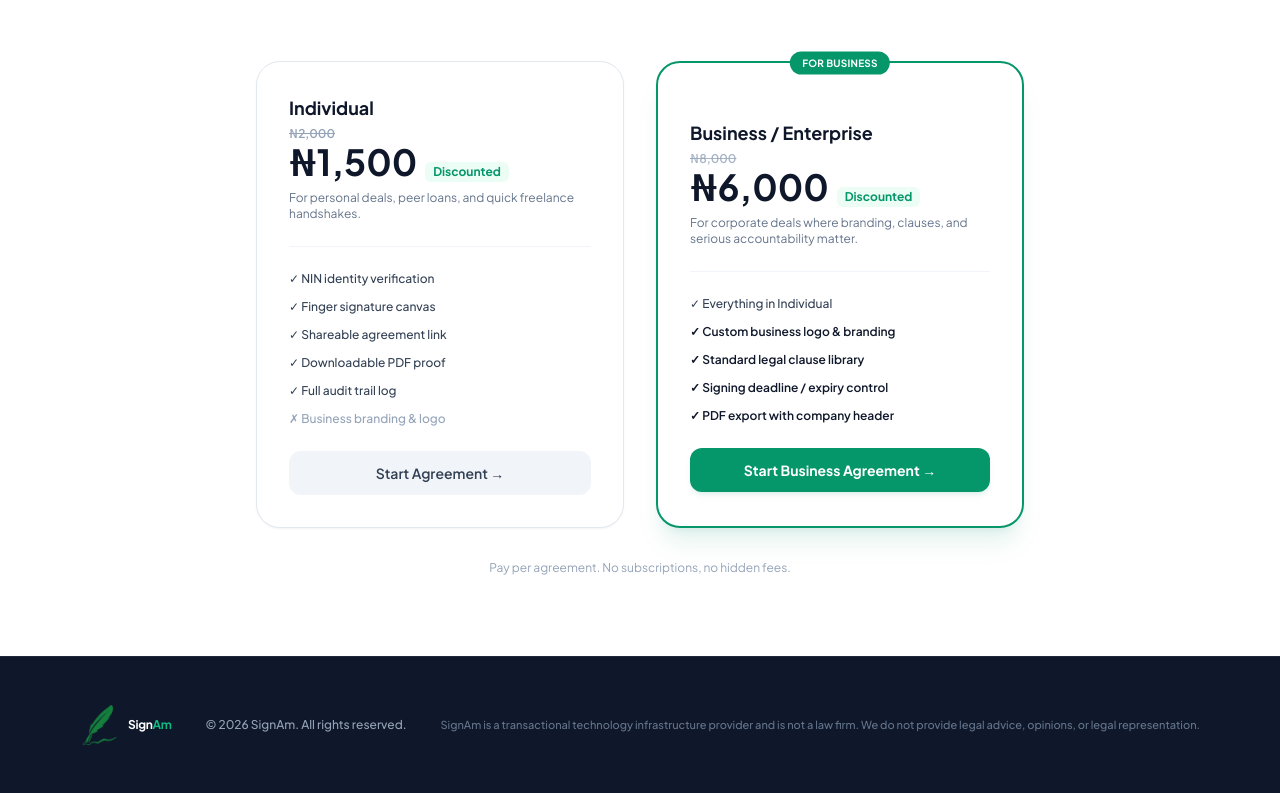
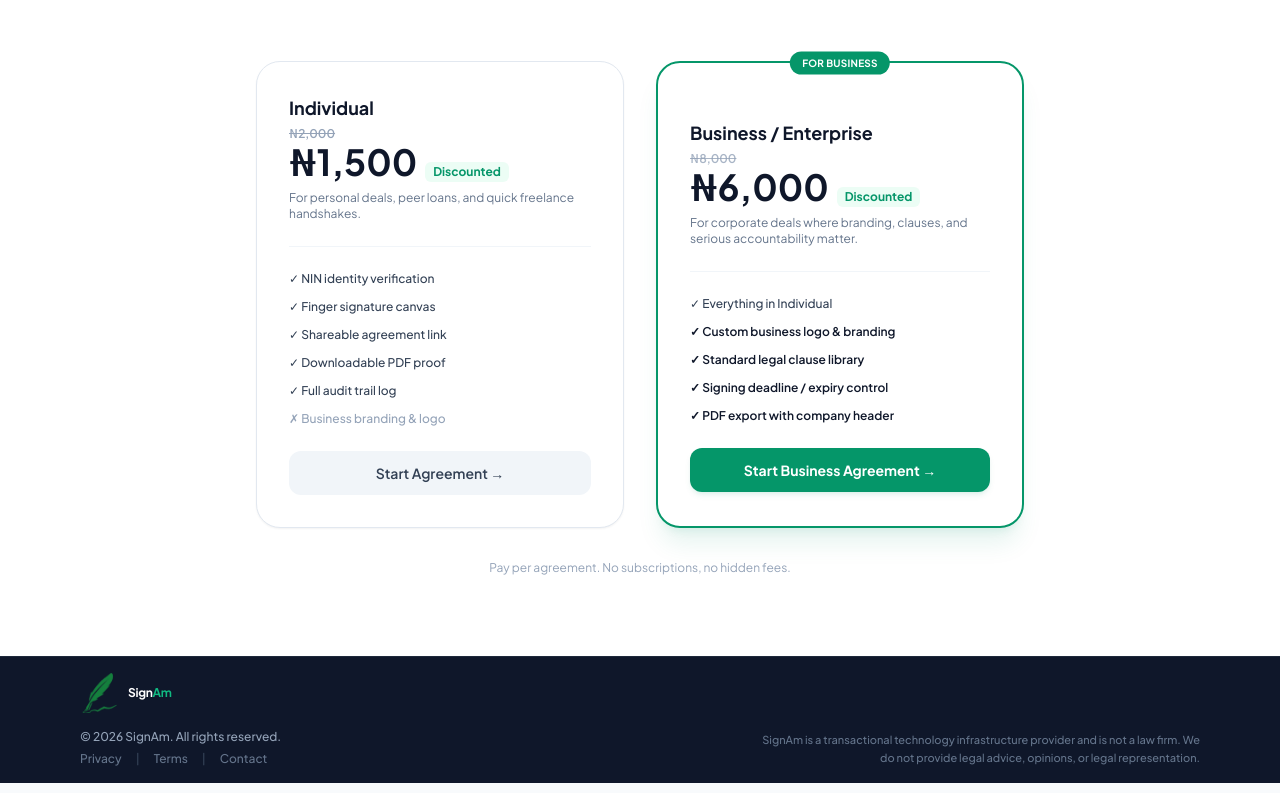
Before and after one commit to Ejayszn/SignAm, a plain HTML site: page index.html in a window 1280 px wide. Shown: the part 2100-2893 px from the top of the page. Drawn offline with nearby package versions, Linux system fonts and the light colour scheme; a web font is replaced by a local one.

Commit message:
git add. git commit git push

```diff
--- a/index.html
+++ b/index.html
@@ -428,18 +428,32 @@
 </section>
 
   <!-- ── FOOTER ── -->
-  <footer class="bg-slate-900 text-slate-400 py-12 border-t border-slate-800">
-    <div class="max-w-6xl mx-auto px-4 flex flex-col sm:flex-row items-center justify-between gap-6 text-xs font-medium">
+  <footer class="bg-slate-900 text-slate-400 py-4 border-t border-slate-800">
+  <div class="max-w-6xl mx-auto px-4 flex flex-col md:flex-row items-center md:items-start justify-between gap-8 md:gap-12 text-xs font-medium">
+
+    <div class="flex flex-col items-center md:items-start gap-4 flex-shrink-0">
       <div class="flex items-center gap-2 text-white">
         <img src="apple-touch-icon.png" alt="SignAm Logo" class="w-10 h-10 object-contain">
         <span class="font-bold tracking-tight">Sign<span class="text-emerald-500">Am</span></span>
       </div>
-      <div>&copy; 2026 SignAm. All rights reserved.</div>
-      <div class="text-slate-500 text-[11px] text-center sm:text-right">
-        SignAm is a transactional technology infrastructure provider and is not a law firm. We do not provide legal advice, opinions, or legal representation.
+      <div class="text-center md:text-left space-y-1.5">
+        <div>&copy; 2026 SignAm. All rights reserved.</div>
+        <div class="flex items-center justify-center md:justify-start gap-3.5 text-slate-500">
+          <a href="privacy.html" class="hover:text-emerald-500 transition-colors">Privacy</a>
+          <span class="text-slate-700">|</span>
+          <a href="terms.html" class="hover:text-emerald-500 transition-colors">Terms</a>
+          <span class="text-slate-700">|</span>
+          <a href="contact.html" class="hover:text-emerald-500 transition-colors">Contact</a>
+        </div>
       </div>
     </div>
-  </footer>
+
+    <div class="text-slate-500 text-[11px] text-center md:text-right max-w-lg md:max-w-xs xl:max-w-md leading-relaxed self-center md:self-end">
+      SignAm is a transactional technology infrastructure provider and is not a law firm. We do not provide legal advice, opinions, or legal representation.
+    </div>
+
+  </div>
+</footer>
 
   <script>
     // ── TYPING ANIMATION ──
```
Also changed, not shown: login.html (+3 -3 lines).
